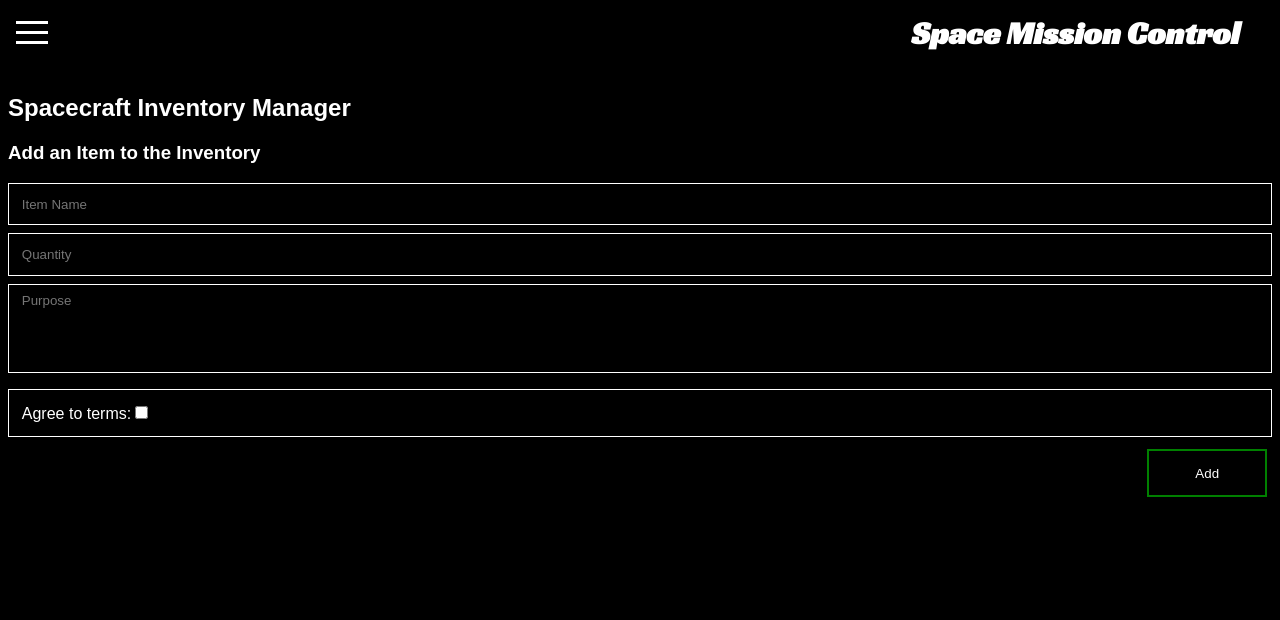
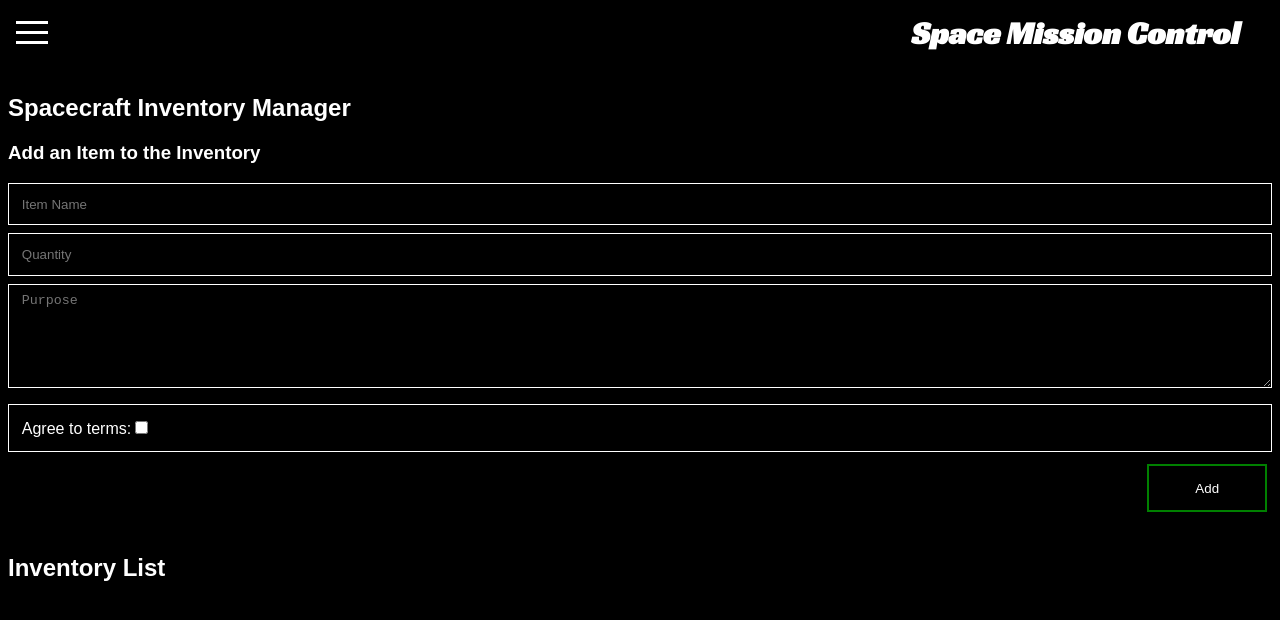
Before and after one commit to brandonholderman/Springboard, a React (Vite) app in the folder React/Component_Design/space-mission-control/: page /inventory in a window 1280 px wide. Shown: the top 620 px of the page. Built offline with nearby package versions, Linux system fonts and the light colour scheme; a web font is replaced by a local one.

Commit message:
inventory form and resulting list functioning properly. adding delete function

```diff
--- a/React/Component_Design/space-mission-control/src/Inventory.css
+++ b/React/Component_Design/space-mission-control/src/Inventory.css
@@ -35,3 +35,7 @@
     padding: 0.8rem;
     margin-bottom: 0.5rem;
 }
+
+.list-heading {
+    font-size: 1.5rem;
+}
--- a/React/Component_Design/space-mission-control/src/Inventory.jsx
+++ b/React/Component_Design/space-mission-control/src/Inventory.jsx
@@ -4,15 +4,18 @@ import InventoryCard from './InventoryCard';
 
 function Inventory() {
 
-    const [inventoryItem, setInventoryItem] = useState([])
+    const [inventoryItem, setInventoryItem] = useState([]);
 
-    function addInventoryItem(id, itemName, quantity, purpose) {
-        return setInventoryItem({
-            id: id,
-            name: itemName,
-            quantity: quantity,
-            purpose: purpose,
-        });
+    function handleSubmit(e) {
+        e.preventDefault()
+        const form = e.currentTarget;
+        const data = Object.fromEntries(new FormData(form));
+
+        setInventoryItem(itemList => [
+            ...itemList, { id: crypto.randomUUID(), ...data }
+        ]);
+
+        form.reset();
     }
 
     return (
@@ -20,23 +23,24 @@ function Inventory() {
             <h2>Spacecraft Inventory Manager</h2>
             <h3>Add an Item to the Inventory</h3>
             <div className='form-container'>
-                <form className='inventory-form'>
-                {/* <label for="item-name">Item Name:</label> */}
-                    <input className="item-input" placeholder='Item Name' />
-                    <input className="item-input" placeholder='Quantity'/>
-                    <input className="item-purpose" type='textarea' placeholder='Purpose'/>
+                <form className='inventory-form' onSubmit={handleSubmit}>
+                    <input className="item-input" placeholder='Item Name' name='itemName' />
+                    <input className="item-input" placeholder='Quantity' name='quantity' />
+                    <textarea className="item-purpose" placeholder='Purpose' name='purpose' />
                     <div className='checkbox-container'>
-                        <label for="item-requirement">Agree to terms:</label>
+                        <label>Agree to terms:
                             <input name="item-requirement" type='checkbox' required/>
+                        </label>
                     </div>
                     <div className='add-button'>
-                        <button className='action-button' type='submit' onClick={() => addInventoryItem(id, itemName, quantity, purpose)}>Add</button>
+                        <button className='action-button'>Add</button>
                     </div>
                 </form>
             </div>
             <div>
+                {inventoryItem ? <h4 className='list-heading'>Inventory List</h4> : ''}
                 {inventoryItem.map((item, index) => (
-                    <InventoryCard id={index} name={item.name} quantity={item.quantity} purpose={item.purpose}/>
+                    <InventoryCard id={index} name={item.itemName} quantity={item.quantity} purpose={item.purpose}/>
                 ))}
             </div>
         </div>
--- a/React/Component_Design/space-mission-control/src/InventoryCard.css
+++ b/React/Component_Design/space-mission-control/src/InventoryCard.css
@@ -5,7 +5,9 @@
 
 .inventory-card {
     display: flex;
+    justify-content: space-between;
     border: 0.1rem solid white;
+    margin-top: 2rem;
     margin-bottom: 1rem;
     padding-left: 1rem;
 }
@@ -15,7 +17,7 @@
     color: white;
     width: 7.5rem;
     height: 3rem;
-    border: 0.15rem solid green;
+    border: 0.15rem solid red;
     margin: 0.3rem;
     margin-bottom: 0.6rem;
     padding: 6px 16px;
@@ -23,5 +25,10 @@
 
 .delete-button:hover {
     transform: scale(1.05);
-    box-shadow: 0 6px 14px rgba(45, 168, 65, 0.55);
+    box-shadow: 0 6px 14px rgba(255, 94, 0, 0.55);
 }
+
+.delete-container {
+    margin-top: 2rem;
+    margin-right: 1rem;
+}
--- a/React/Component_Design/space-mission-control/src/InventoryCard.jsx
+++ b/React/Component_Design/space-mission-control/src/InventoryCard.jsx
@@ -13,7 +13,7 @@ function InventoryCard({ id, name, quantity, purpose }) {
                 <p>Quantity: {quantity}</p>
                 <p>Purpose: {purpose}</p>
             </div>
-            <div className='action-container'>
+            <div className='delete-container'>
                 <button className='delete-button' onClick={() => deleteItem(id)}>Delete</button>
             </div>
         </div>
```
